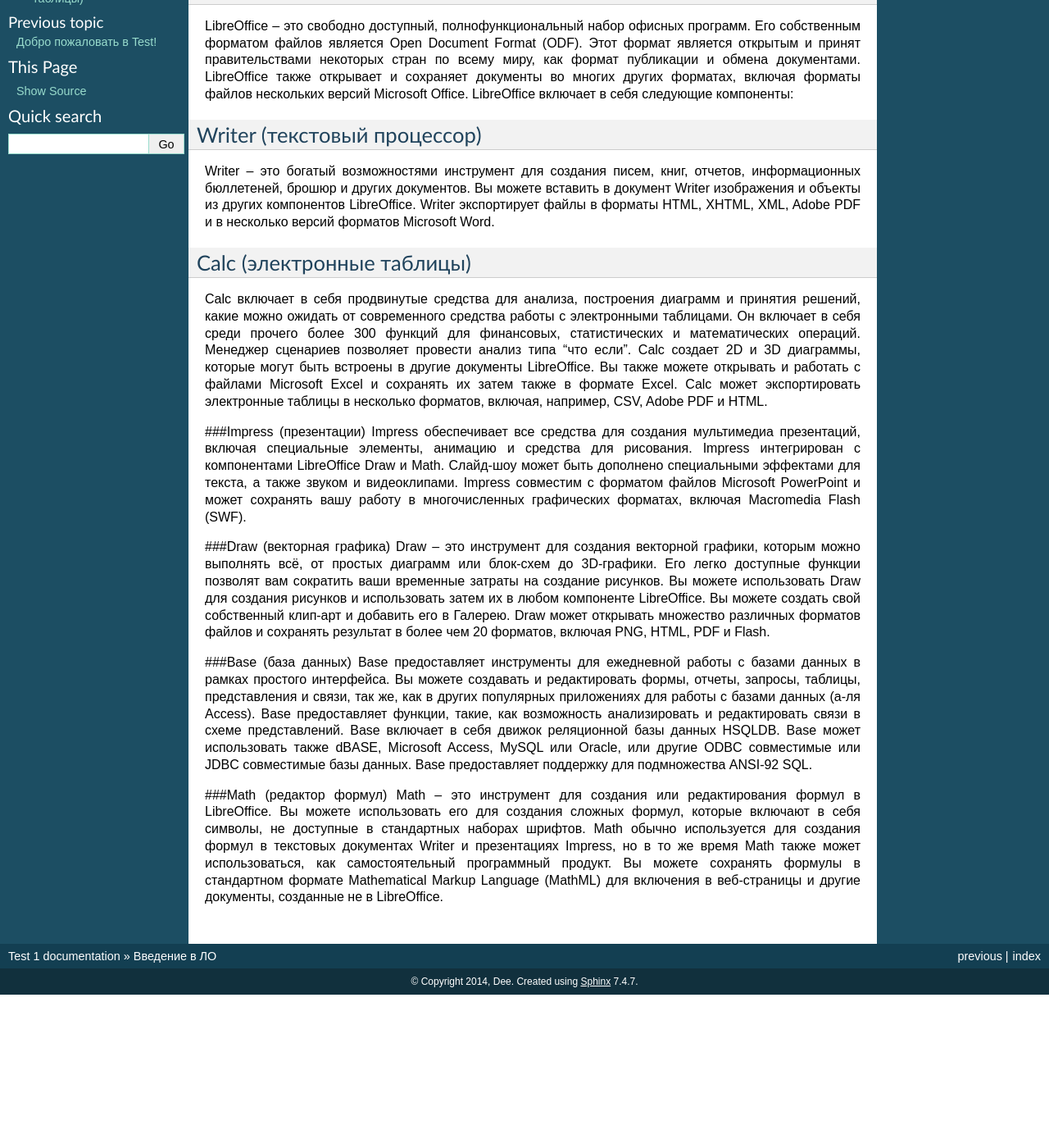
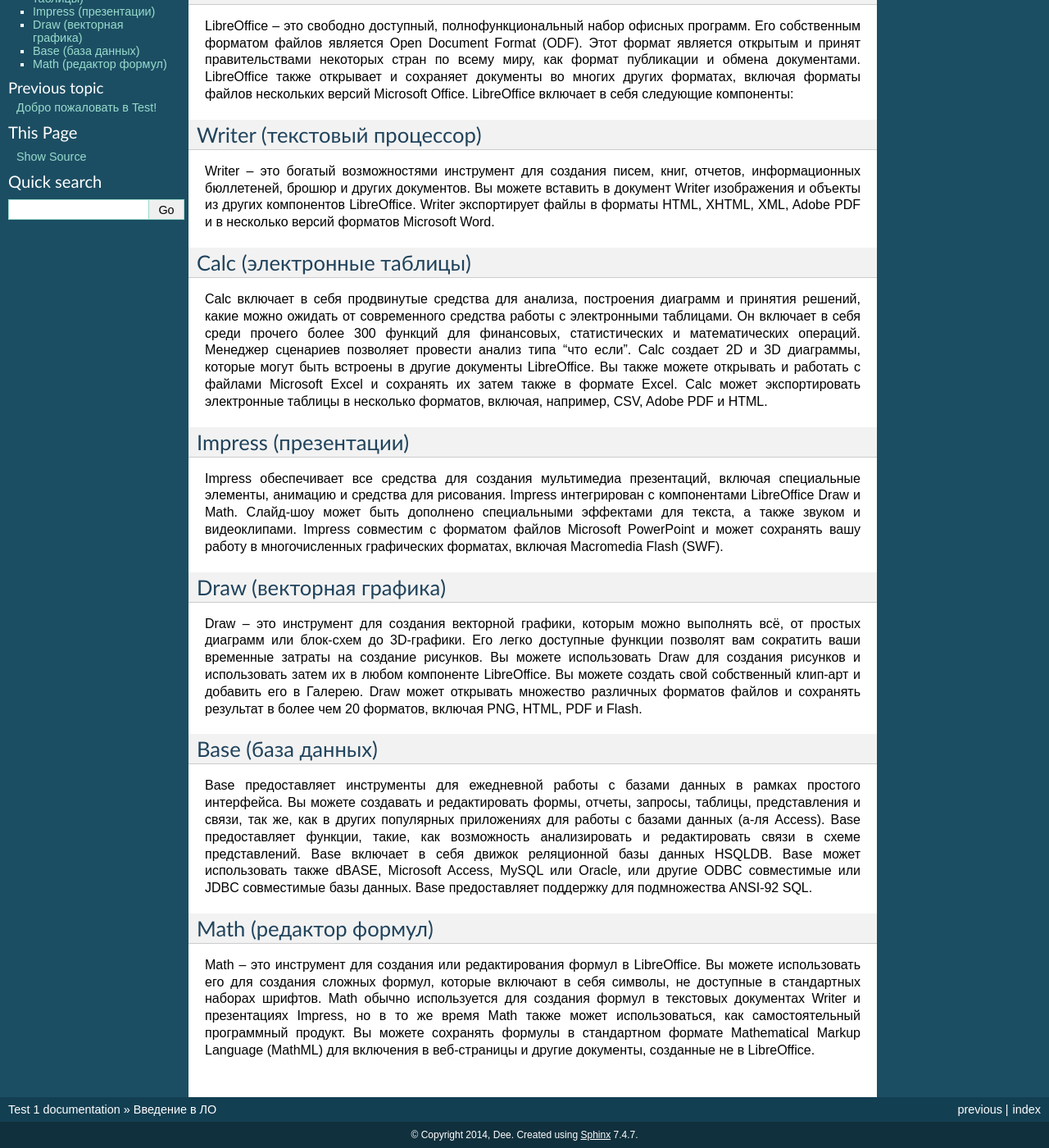
Before and after one commit to kompilainenn/test, a Sphinx documentation site: the page built from docs/01-Lo-GS-intro.rst, in a window 1280 px wide and 1400 px high, scrolled down 164 px. Shown: the whole window at 82% size. Built offline with Sphinx 7.4.7, drawn with Linux system fonts in a browser that asks for light colours; formulas are drawn with MathJax 3; before the commit the page ends 1377 px from its top, so only the background shows below that.

Commit message:
Обновил

```diff
--- a/docs/01-Lo-GS-intro.rst
+++ b/docs/01-Lo-GS-intro.rst
@@ -20,14 +20,18 @@
 
 Calc включает в себя продвинутые средства для анализа, построения диаграмм и принятия решений, какие можно ожидать от современного средства работы с электронными таблицами. Он включает в себя среди прочего более 300 функций для финансовых, статистических и математических операций. Менеджер сценариев позволяет провести анализ типа “что если”. Calc создает 2D и 3D диаграммы, которые могут быть встроены в другие документы LibreOffice. Вы также можете открывать и работать с файлами Microsoft Excel и сохранять их затем также в формате Excel. Calc может экспортировать электронные таблицы в несколько форматов, включая, например, CSV, Adobe PDF и HTML.
 
-###Impress (презентации)
+Impress (презентации)
+----------------------------
 Impress обеспечивает все средства для создания мультимедиа презентаций, включая специальные элементы, анимацию и средства для рисования. Impress интегрирован с компонентами LibreOffice Draw и Math. Слайд-шоу может быть дополнено специальными эффектами для текста, а также звуком и видеоклипами. Impress совместим с форматом файлов Microsoft PowerPoint и может сохранять вашу работу в многочисленных графических форматах, включая Macromedia Flash (SWF).
 
-###Draw (векторная графика)
+Draw (векторная графика)
+----------------------------
 Draw – это инструмент для создания векторной графики, которым можно выполнять всё, от простых диаграмм или блок-схем до 3D-графики. Его легко доступные функции позволят вам сократить ваши временные затраты на создание рисунков. Вы можете использовать Draw для создания рисунков и использовать затем их в любом компоненте LibreOffice. Вы можете создать свой собственный клип-арт и добавить его в Галерею. Draw может открывать множество различных форматов файлов и сохранять результат в более чем 20 форматов, включая PNG, HTML, PDF и Flash.
 
-###Base (база данных)
+Base (база данных)
+----------------------------
 Base предоставляет инструменты для ежедневной работы с базами данных в рамках простого интерфейса. Вы можете создавать и редактировать формы, отчеты, запросы, таблицы, представления и связи, так же, как в других популярных приложениях для работы с базами данных (а-ля Access). Base предоставляет функции, такие, как возможность анализировать и редактировать связи в схеме представлений. Base включает в себя движок реляционной базы данных HSQLDB. Base может использовать также dBASE, Microsoft Access, MySQL или Oracle, или другие ODBC совместимые или JDBC совместимые базы данных. Base предоставляет поддержку для подмножества ANSI-92 SQL.
 
-###Math (редактор формул)
+Math (редактор формул)
+----------------------------
 Math – это инструмент для создания или редактирования формул в LibreOffice. Вы можете использовать его для создания сложных формул, которые включают в себя символы, не доступные в стандартных наборах шрифтов. Math обычно используется для создания формул в текстовых документах Writer и презентациях Impress, но в то же время Math также может использоваться, как самостоятельный программный продукт. Вы можете сохранять формулы в стандартном формате Mathematical Markup Language (MathML) для включения в веб-страницы и другие документы, созданные не в LibreOffice.
--- a/docs/index.rst
+++ b/docs/index.rst
@@ -8,7 +8,7 @@
 
 Раз
 ---
-* :ref:`01-Lo-GS-intro`
+* :ref:`01-Lo-GS-intro.rst`
 
 Оглавление:
 
```
Also changed, not shown: docs/02-Lo-GS-intro.rst (added, +15 -0 lines).
